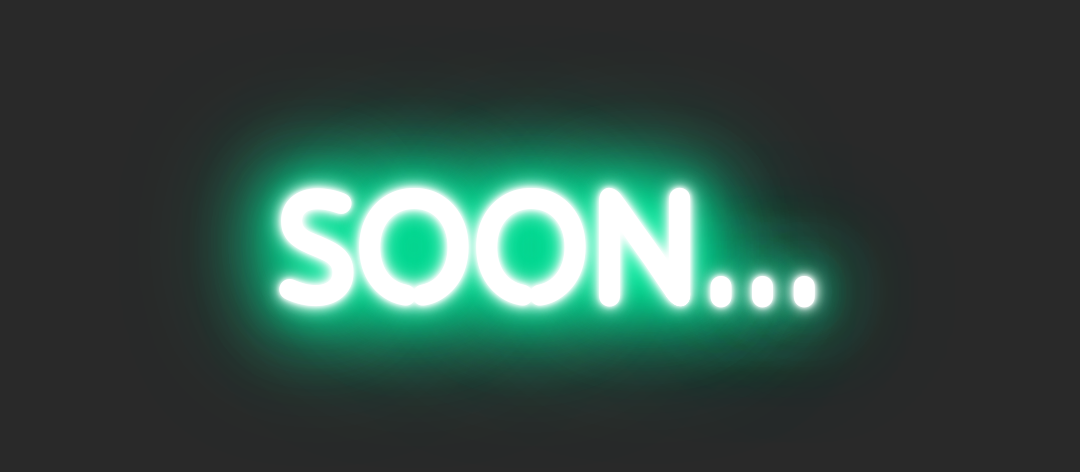
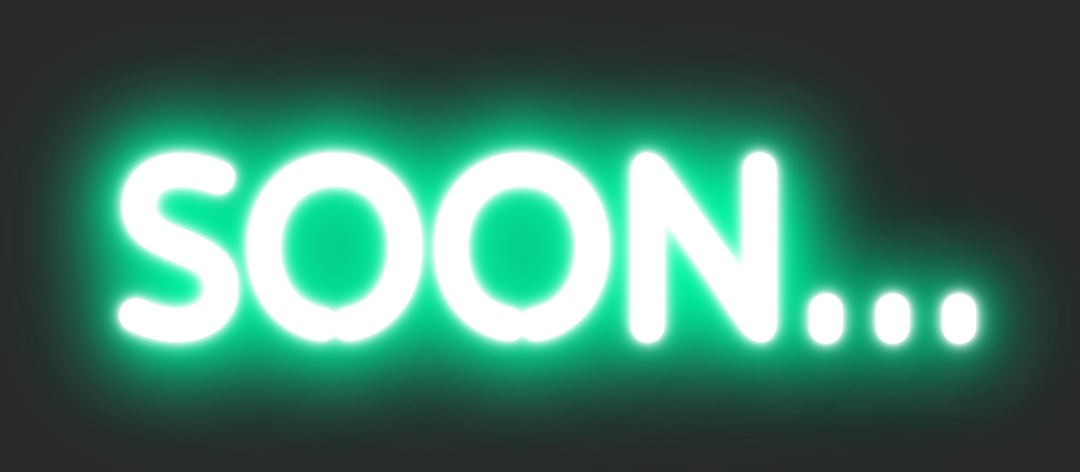
Before and after one commit to MKLSV/soon, a plain HTML site: page index.html in a window 1280 px wide. Shown: the part 160-632 px from the top of the page, without its empty margins (94-1174 px from the left). Drawn offline with Linux system fonts and the light colour scheme.

Commit message:
Update main.css

```diff
--- a/main.css
+++ b/main.css
@@ -38,7 +38,7 @@ body{
 }
 h1{
 	text-transform: uppercase;
-	font-size: 10rem;
+	font-size: calc(100vw /5);
 	font-family: neon_f;
 	animation: flicker 1.5s infinite alternate;
 	color: #ffffff;
```
